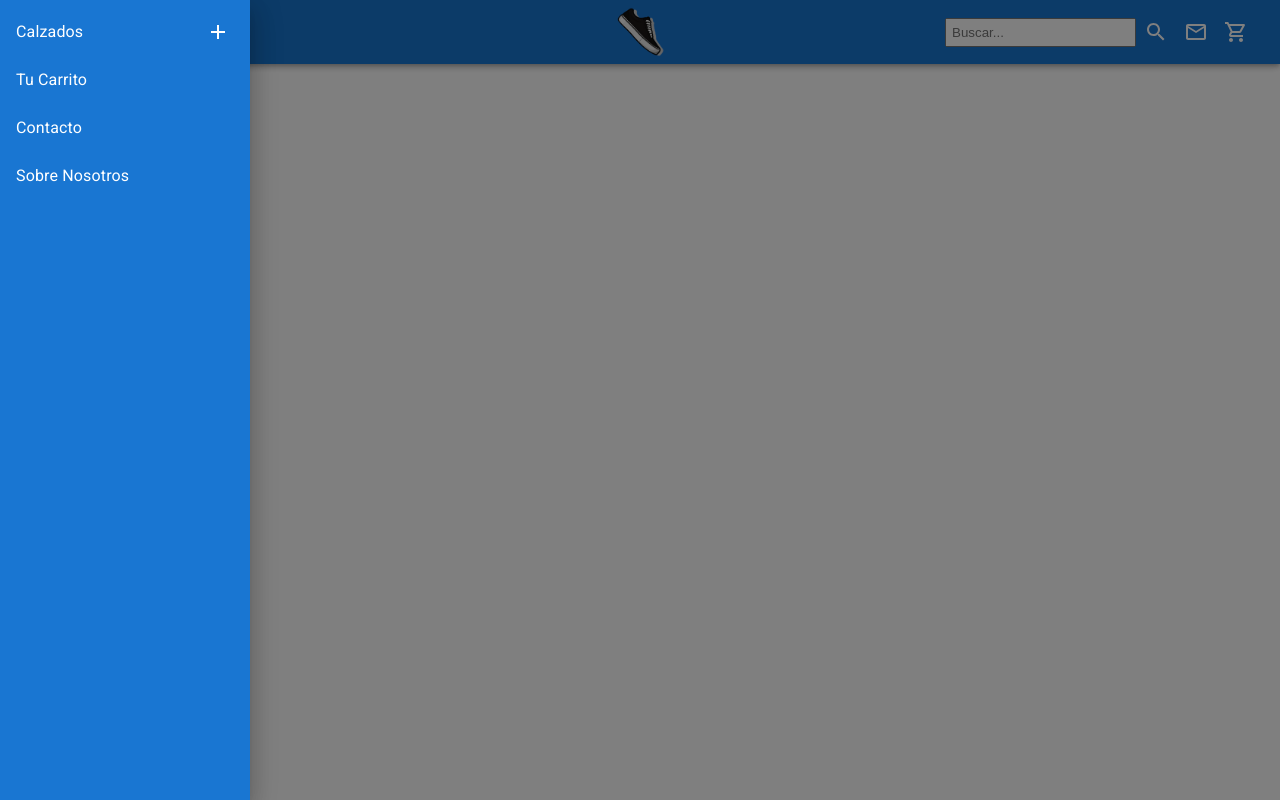
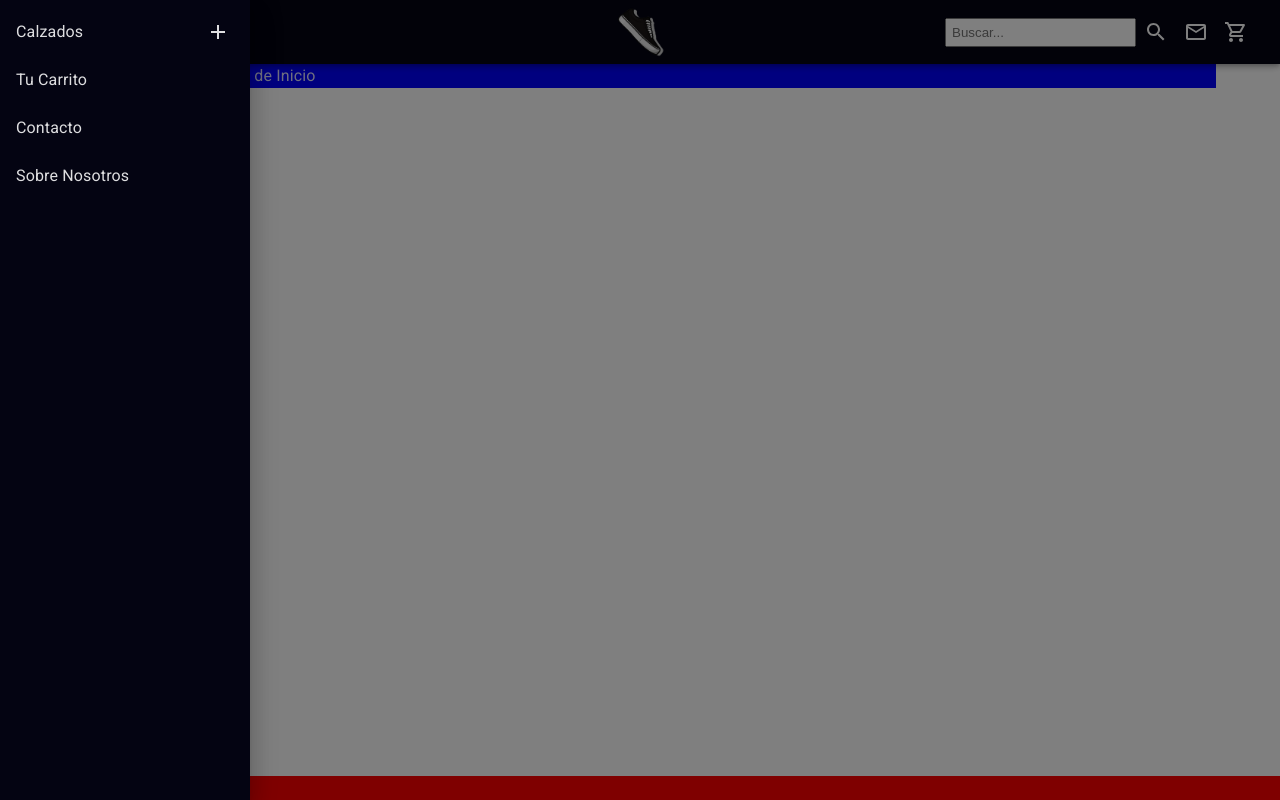
Before and after one commit to Gherex/SneakerMarket, a React (Vite) app: page / in a window 1280 px wide. Both pictures are taken after a click on the button 48 px from the left and 32 px from the top of the page. Built offline with nearby package versions, Linux system fonts and the light colour scheme.

Commit message:
Añadi routas con react-router

```diff
--- a/src/App.jsx
+++ b/src/App.jsx
@@ -2,15 +2,42 @@ import { Container, CssBaseline } from "@mui/material";
 import Inicio from "./components/Inicio";
 import Footer from "./components/Footer";
 import BarraNavegacion from "./components/NavBar/BarraNavegacion";
+import { createTheme, ThemeProvider } from "@mui/material/styles";
+import { Route, Routes } from "react-router-dom";
+import Contacto from "./components/Contacto";
+import Carrito from "./components/Carrito";
+import SobreNosotros from "./components/SobreNosotros";
 
 function App() {
+  const theme = createTheme({
+    palette: {
+      mode: "light",
+      primary: {
+        main: "#040412",
+      },
+      secondary: {
+        main: "#94a2ab",
+      },
+      text: {
+        primary: "rgba(255,255,255,0.87)",
+      },
+    },
+  });
+
   return (
-    <Container>
-      <CssBaseline />
-      <BarraNavegacion />
-      <Inicio />
-      <Footer />
-    </Container>
+    <ThemeProvider theme={theme}>
+      <Container sx={{ paddingTop: "64px", marginBottom: "60px" }}>
+        <CssBaseline />
+        <BarraNavegacion />
+        <Routes>
+          <Route path="/" element={<Inicio />} />
+          <Route path="/contacto" element={<Contacto />} />
+          <Route path="/carrito" element={<Carrito />} />
+          <Route path="/sobrenosotros" element={<SobreNosotros />} />
+        </Routes>
+        <Footer />
+      </Container>
+    </ThemeProvider>
   );
 }
 
--- a/src/components/Footer.jsx
+++ b/src/components/Footer.jsx
@@ -1,4 +1,17 @@
 function Footer() {
-  return <footer>Footer</footer>;
+  return (
+    <footer
+      style={{
+        position: "fixed",
+        bottom: 0,
+        left: 0,
+        width: "100%",
+        backgroundColor: "red",
+        margin: 0,
+      }}
+    >
+      Soy un footer
+    </footer>
+  );
 }
 export default Footer;
--- a/src/components/Inicio.jsx
+++ b/src/components/Inicio.jsx
@@ -1,4 +1,10 @@
 function Inicio() {
-  return <main>Inicio</main>;
+  return (
+    <>
+      <main style={{ backgroundColor: "blue" }}>
+        Soy el contenido principal de Inicio
+      </main>
+    </>
+  );
 }
 export default Inicio;
--- a/src/components/navbar/BarraNavegacion.jsx
+++ b/src/components/navbar/BarraNavegacion.jsx
@@ -5,6 +5,7 @@ import SideNavBar from "./SideNavBar";
 import BarraBusqueda from "./BarraBusqueda";
 import ShoppingCartOutlinedIcon from "@mui/icons-material/ShoppingCartOutlined";
 import MailOutlineIcon from "@mui/icons-material/MailOutline";
+import { NavLink } from "react-router-dom";
 
 function BarraNavegacion() {
   const [open, setOpen] = useState(false);
@@ -22,12 +23,15 @@ function BarraNavegacion() {
           <DehazeIcon />
         </IconButton>
 
+        {/* Logo de Zapatilla: Boton a Inicio */}
         <IconButton
           sx={{
             position: "absolute",
             left: "50%",
             transform: "translateX(-50%)",
           }}
+          component={NavLink}
+          to="/"
         >
           <img src="src/images/sneakerMarketLogo.png" style={{ width: 50 }} />
         </IconButton>
@@ -36,10 +40,12 @@ function BarraNavegacion() {
           <IconButton color="inherit">
             <BarraBusqueda />
           </IconButton>
-          <IconButton color="inherit">
+          {/* Contacto */}
+          <IconButton color="inherit" component={NavLink} to="/contacto">
             <MailOutlineIcon />
           </IconButton>
-          <IconButton color="inherit">
+          {/* Tu carrito */}
+          <IconButton color="inherit" component={NavLink} to="/carrito">
             <ShoppingCartOutlinedIcon />
           </IconButton>
         </Box>
--- a/src/components/navbar/SideNavBar.jsx
+++ b/src/components/navbar/SideNavBar.jsx
@@ -10,12 +10,13 @@ import {
 import AddIcon from "@mui/icons-material/Add";
 import RemoveIcon from "@mui/icons-material/Remove";
 import { useState } from "react";
+import { NavLink } from "react-router-dom";
 
 function SideNavBar() {
   const [openCalzado, setOpenCalzado] = useState(false);
 
   return (
-    <Box sx={{ width: 250, height: "100%", bgcolor: "#1976d2", color: "#fff" }}>
+    <Box sx={{ width: 250, height: "100%", bgcolor: "#040412" }}>
       <nav>
         <List>
           <ListItem disablePadding>
@@ -53,17 +54,17 @@ function SideNavBar() {
             </List>
           </Collapse>
           <ListItem disablePadding>
-            <ListItemButton component="a">
+            <ListItemButton component={NavLink} to="/carrito">
               <ListItemText primary="Tu Carrito" />
             </ListItemButton>
           </ListItem>
           <ListItem disablePadding>
-            <ListItemButton component="a">
+            <ListItemButton component={NavLink} to="/contacto">
               <ListItemText primary="Contacto" />
             </ListItemButton>
           </ListItem>
           <ListItem disablePadding>
-            <ListItemButton component="a">
+            <ListItemButton component={NavLink} to="/sobrenosotros">
               <ListItemText primary="Sobre Nosotros" />
             </ListItemButton>
           </ListItem>
```
